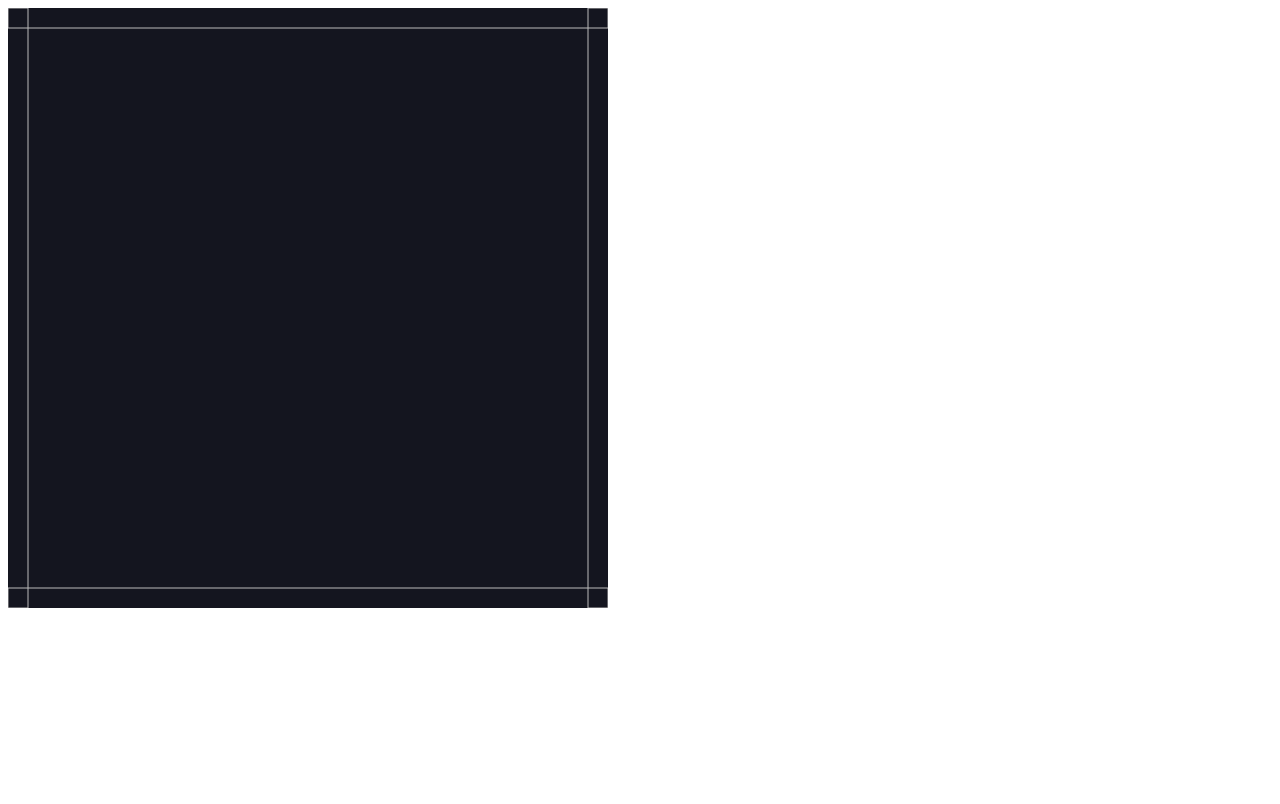
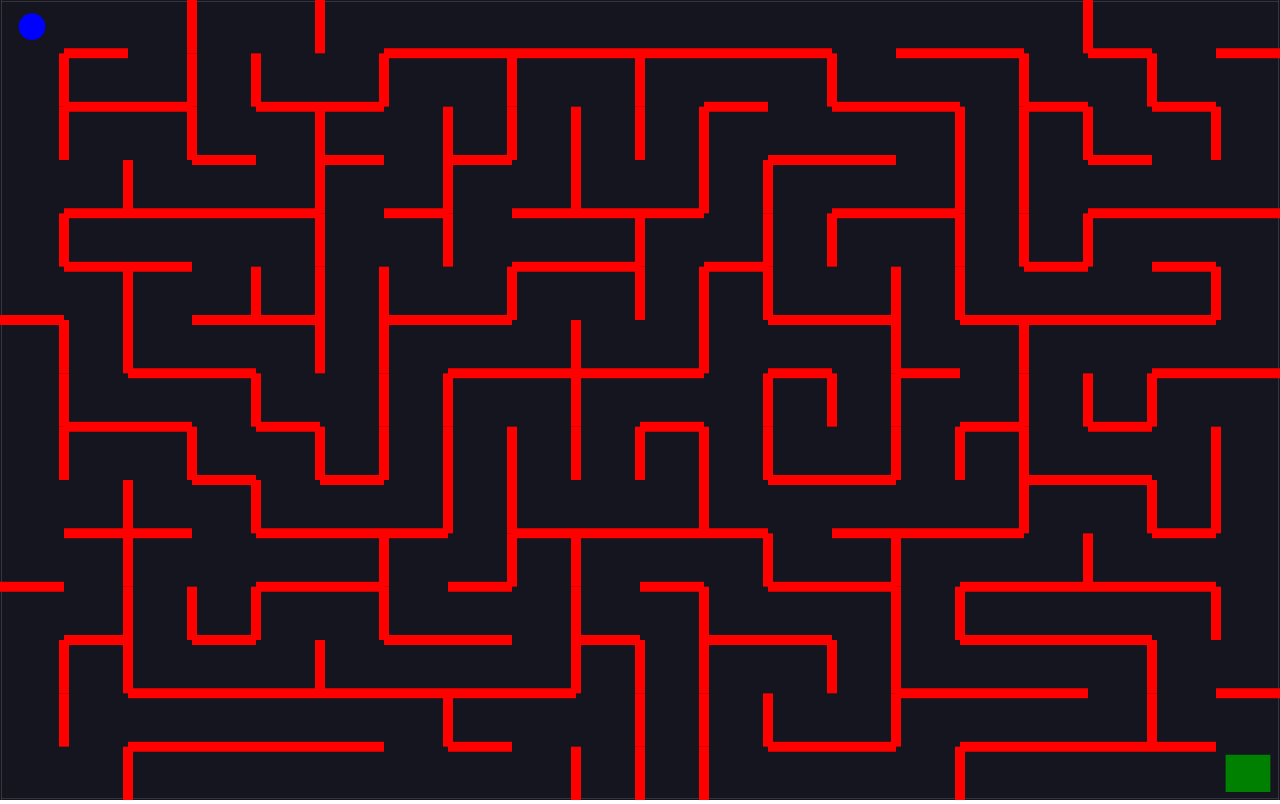
Before and after one commit to SkutchWill/JavaScript, a plain HTML site: page Maze Game/index.html in a window 1280 px wide. Drawn offline with nearby package versions, Linux system fonts and the light colour scheme.

Commit message:
Refactored to account for rectangular maze and changed maze size to fit browser screen

```diff
--- a/Maze Game/index.html
+++ b/Maze Game/index.html
@@ -5,9 +5,36 @@
     <meta http-equiv="X-UA-Compatible" content="IE=edge">
     <meta name="viewport" content="width=device-width, initial-scale=1.0">
     <script src="https://cdnjs.cloudflare.com/ajax/libs/matter-js/0.17.1/matter.min.js"></script>
-    <title>Document</title>
+    <style>
+        body {
+            margin: 0;
+        }
+
+        .hidden {
+            display: none !important;
+        }
+
+        h1 {
+            color: white;
+            font-size:  36px;
+        }
+
+        .winner {
+            display: flex;
+            justify-content: center;
+            align-items: center;
+            position: absolute;
+            z-index: 1;
+            height: 100vh;
+            width: 100vw;
+        }
+    </style>
+    <title>Maze</title>
 </head>
 <body>
+    <div class="winner hidden">
+        <h1>You Win!</h1>
+    </div>
     <script src="index.js"></script>
 </body>
 </html>
--- a/Maze Game/index.js
+++ b/Maze Game/index.js
@@ -3,20 +3,27 @@ const {
     Render,
     Runner,
     World,
-    Bodies
+    Bodies,
+    Body,
+    Events
 } = Matter;
 
-const cells = 3;
-const width= 600;
-const height = 600;
+const cellsHorizontal = 20;
+const cellsVertical = 15;
+const width= window.innerWidth;
+const height = window.innerHeight;
+
+const unitLengthX = width / cellsHorizontal;
+const unitLengthY = height / cellsVertical;
 
 const engine = Engine.create();
+engine.world.gravity.y = 0;
 const { world } = engine;
 const render = Render.create({
     element: document.body,
     engine: engine,
     options: {
-        wireframes: true,
+        wireframes: false,
         width,
         height
     }
@@ -25,12 +32,12 @@ Render.run(render);
 Runner.run(Runner.create(), engine);
 
 
-// Walls
+// Border Walls
 const walls = [
-    Bodies.rectangle(width / 2, 0, width, 40, { isStatic: true}),
-    Bodies.rectangle(width / 2, height, width, 40, { isStatic: true}),
-    Bodies.rectangle(0, height / 2, 40, height, { isStatic: true}),
-    Bodies.rectangle(width, height / 2, 40, height, { isStatic: true})
+    Bodies.rectangle(width / 2, 0, width, 2, { isStatic: true}),
+    Bodies.rectangle(width / 2, height, width, 2, { isStatic: true}),
+    Bodies.rectangle(0, height / 2, 2, height, { isStatic: true}),
+    Bodies.rectangle(width, height / 2, 2, height, { isStatic: true})
 ];
 World.add(world, walls);
 
@@ -50,25 +57,25 @@ const shuffle = (arr) => {
     return arr;
 };
 
-const grid = Array(cells)
+const grid = Array(cellsVertical)
 .fill(null)
-.map(() => Array(cells).fill(false));
+.map(() => Array(cellsHorizontal).fill(false));
 
-const verticals = Array(cells)
+const verticals = Array(cellsVertical)
 .fill(null)
-.map(() => Array(cells - 1).fill(false));
+.map(() => Array(cellsHorizontal - 1).fill(false));
 
-const horizontals = Array(cells - 1)
+const horizontals = Array(cellsVertical - 1)
 .fill(null)
-.map(() => Array(cells).fill(false));
+.map(() => Array(cellsHorizontal).fill(false));
 
 
-const startRow = Math.floor(Math.random() * cells);
-const startColumn = Math.floor(Math.random() * cells);
+const startRow = Math.floor(Math.random() * cellsVertical);
+const startColumn = Math.floor(Math.random() * cellsHorizontal);
 
 const stepThroughCell = (row, column) => {
+
     //If I have visited the cell at [row, column], then return
-
     if (grid[row][column]) {
         return;
     }
@@ -90,9 +97,9 @@ const stepThroughCell = (row, column) => {
 
         //See if that neighbor is out of bounds
         if(nextRow < 0 ||
-            nextRow >= cells ||
+            nextRow >= cellsVertical ||
             nextColumn < 0 ||
-            nextColumn >= cells) {
+            nextColumn >= cellsHorizontal) {
             continue;
         }
 
@@ -122,12 +129,117 @@ const stepThroughCell = (row, column) => {
 
 stepThroughCell(startRow, startColumn);
 
-horizontals.forEach((row) => {
-    row.forEach((open) => {
+horizontals.forEach((row, rowIndex) => {
+    row.forEach((open, columnIndex) => {
         if (open) {
             return;
         }
 
-        const wall = Bodies.rectangle();
+        const wall = Bodies.rectangle(
+            columnIndex * unitLengthX + unitLengthX / 2,
+            rowIndex * unitLengthY + unitLengthY,
+            unitLengthX,
+            10,
+            {
+                label: 'wall',
+                isStatic: true,
+                render: {
+                    fillStyle: 'red'
+                }
+            }
+        );
+        World.add(world, wall);
     });
 });
+
+verticals.forEach((row, rowIndex) => {
+    row.forEach((open, columnIndex) => {
+        if (open) {
+            return;
+        }
+
+        const wall = Bodies.rectangle(
+            columnIndex * unitLengthX + unitLengthX,
+            rowIndex * unitLengthY + unitLengthY / 2,
+            10,
+            unitLengthY,
+            {
+                label: 'wall',
+                isStatic: true,
+                render: {
+                    fillStyle: 'red'
+                }
+            }
+        );
+        World.add(world, wall);
+    });
+});
+
+//Goal
+
+const goal = Bodies.rectangle(
+    width - unitLengthX / 2,
+    height - unitLengthY / 2,
+    unitLengthX * .7,
+    unitLengthY * .7,
+    {
+        isStatic: true,
+        label: 'goal',
+        render: {
+            fillStyle: 'green'
+        }
+    }
+);
+World.add(world, goal);
+
+//Ball
+
+const ballRadius = Math.min(unitLengthX, unitLengthY) / 4;
+const ball = Bodies.circle(
+    unitLengthX / 2,
+    unitLengthY / 2,
+    ballRadius,
+    {
+        label: 'ball',
+        render: {
+            fillStyle: 'blue'
+        }
+    }
+);
+World.add(world, ball);
+
+document.addEventListener('keydown', event => {
+    const {x, y} = ball.velocity;
+    if (event.keyCode === 87) {
+        Body.setVelocity(ball, { x, y: y - 5});
+    }
+    if (event.keyCode === 68) {
+        Body.setVelocity(ball, { x: x + 5, y});
+    }
+    if (event.keyCode === 83) {
+        Body.setVelocity(ball, { x, y: y + 5});
+    }
+    if (event.keyCode === 65) {
+        Body.setVelocity(ball, { x: x - 5, y});
+    }
+});
+
+// Win Condition
+
+Events.on(engine, 'collisionStart', event => {
+    event.pairs.forEach(collision =>{
+        const labels = ['ball', 'goal'];
+
+        if (labels.includes(collision.bodyA.label) &&
+        labels.includes(collision.bodyB.label)
+        ) {
+            document.querySelector('.winner').classList.remove('hidden');
+            world.gravity.y = 1;
+            world.bodies.forEach(body => {
+                if (body.label === 'wall') {
+                    Body.setStatic(body, false);
+                }
+            });
+        }
+    });
+});
```
